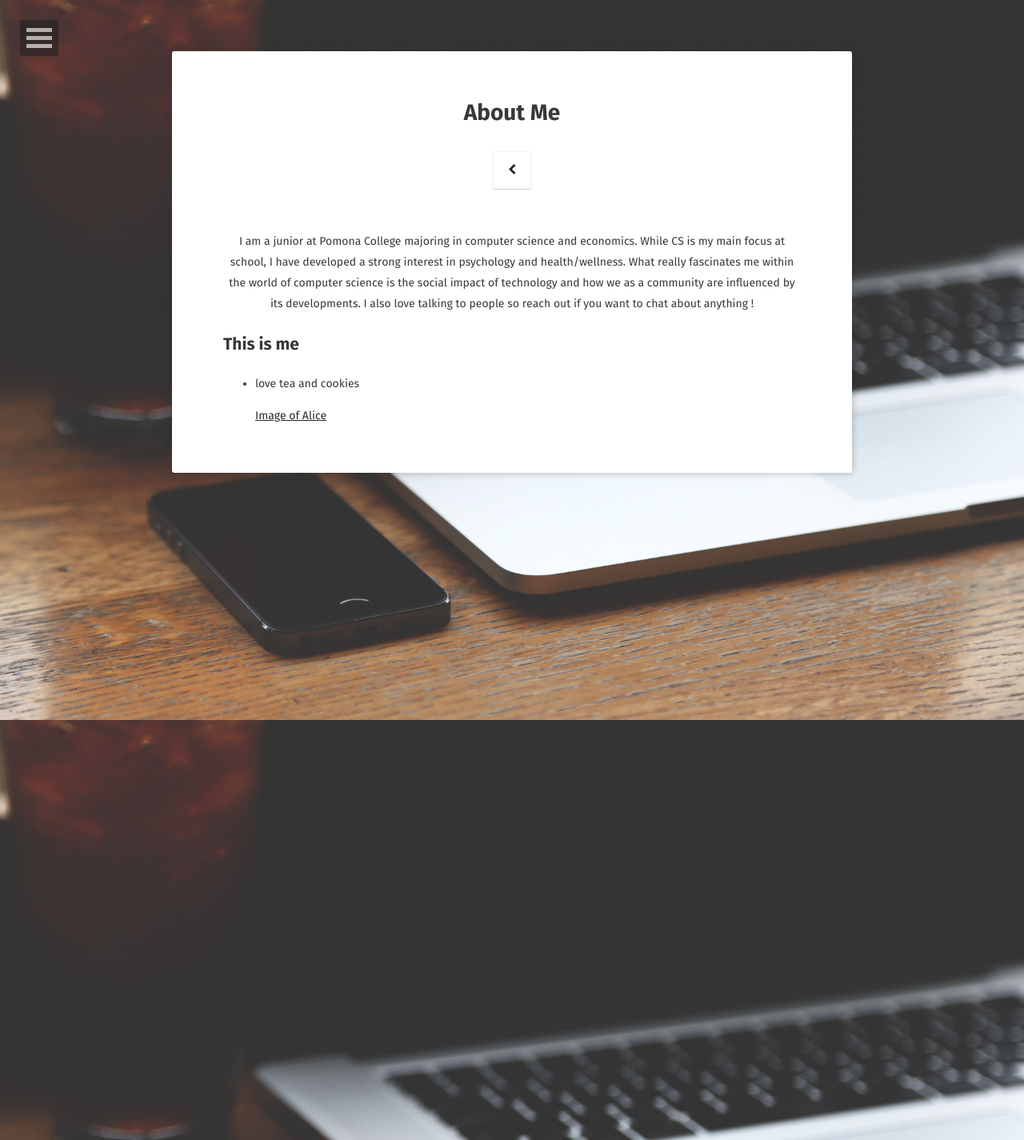
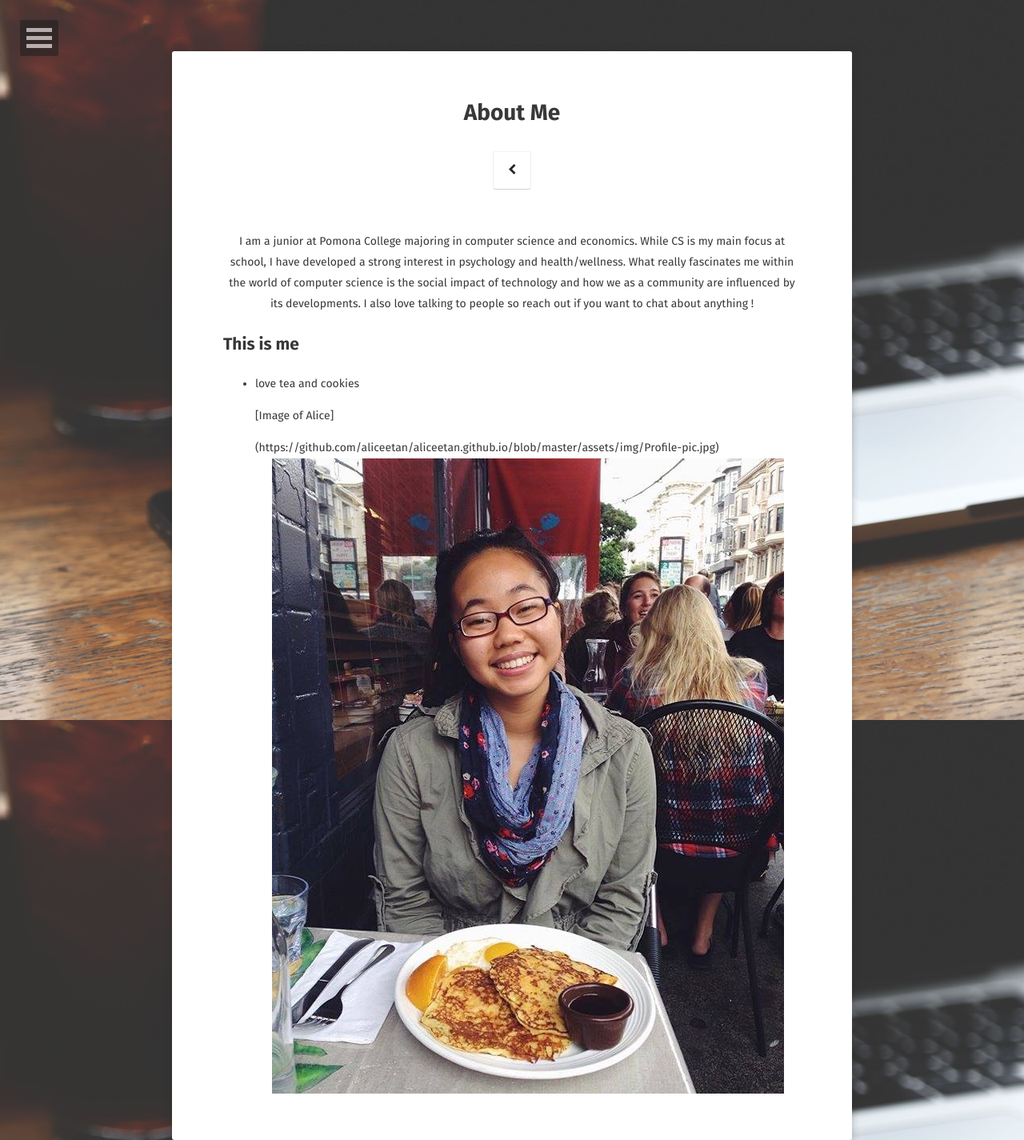
Before and after one commit to aliceetan/aliceetan.github.io, a Jekyll site: the page built from about/index.md, in a window 1280 px wide. Shown: the whole page at 80% size. Built offline with Jekyll 4.4.1, drawn with Linux system fonts in a browser that asks for light colours; some web fonts are replaced.

Commit message:
Update index.md

```diff
--- a/about/index.md
+++ b/about/index.md
@@ -11,4 +11,7 @@ comments: false
 ## This is me
 * love tea and cookies
 
-    [Image of Alice](https://github.com/aliceetan/aliceetan.github.io/blob/master/assets/img/Profile-pic.jpg)
+    [Image of Alice]
+
+    (https://github.com/aliceetan/aliceetan.github.io/blob/master/assets/img/Profile-pic.jpg)
+    ![Figure 1-1](https://github.com/aliceetan/aliceetan.github.io/blob/master/assets/img/Profile-pic.jpg)
```
